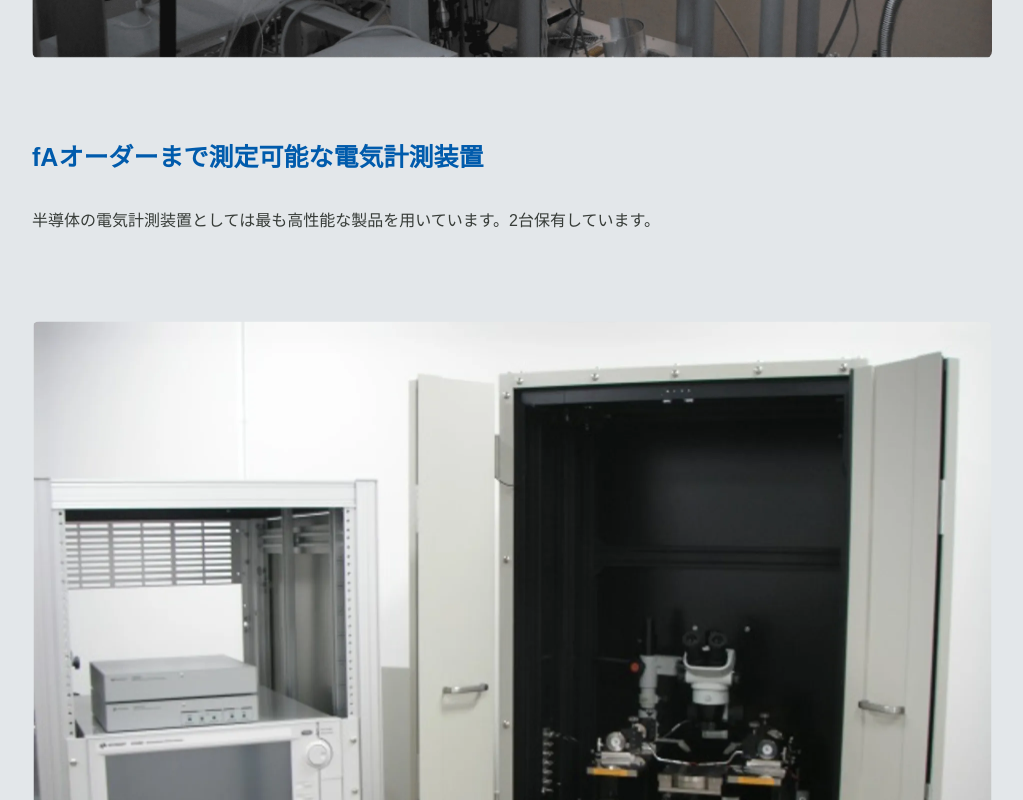
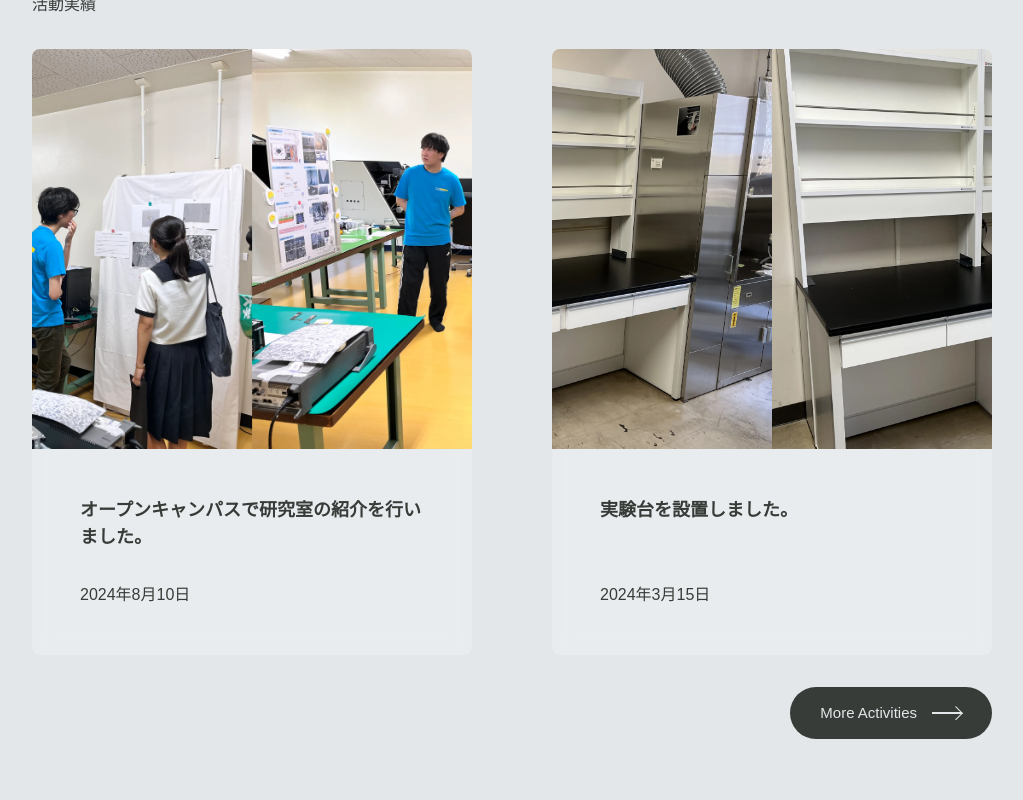
Before and after one commit to svertkatter/ohnolab3, a Nuxt app: page / in a window 1280 px wide. Shown: the part 2520-3320 px from the top of the page, without its empty margins (128-1151 px from the left). Built offline with nearby package versions, Linux system fonts and the light colour scheme; a web font is replaced by a local one.

Commit message:
feat: :art: カードの高さを均等に調整

```diff
--- a/assets/css/style.css
+++ b/assets/css/style.css
@@ -6,6 +6,7 @@
     --section-gap: 5em;
     --page-padding: 10em;
     --radius: 8px;
+    --grid-sm-width:200px;
 }
 
 body {
@@ -184,22 +185,42 @@ img {
     margin-top: var(--section-margin);
     gap: var(--section-gap);
     display: grid;
-    grid-template-columns: repeat(auto-fit, minmax(500px, 1fr));
+    /* grid-template-columns: repeat(auto-fit, minmax(var(--grid-sm-width), 1fr)); */
+    grid-template-columns: repeat(2, 1fr);
 }
 
-/* .equi-area{
-    width: 40%;
+.equi-area{
+    display: flex;
+    flex-direction: column;
+    justify-content: space-between;
+    height: 100%;
+}
+
+/* .equi-content {
+    margin-top: 2em;
+    height: 5em;
 } */
 
-.equi-content {
-    margin-top: 2em;
-    height: 5em;
+.equi-text{
+    flex-grow: 1;
+    margin-bottom: 5em;
+
+    .blue-title{
+        margin-bottom: 1em;
+    }
 }
 
 .equi-img {
-    width: 100%;
-    height: 100%;
-    margin-top: 2em;
+    display: flex;
+    justify-content: center;
+    align-items: center;
+    height: auto;
+
+    img{
+        max-width: 100%;
+        height: auto;
+        object-fit: cover;
+    }
 }
 
 .member-section,
@@ -495,7 +516,7 @@ img {
     --section-gap: 5em;
     margin-top: var(--section-margin);
     display: grid;
-    grid-template-columns: repeat(auto-fit, minmax(500px, 1fr));
+    grid-template-columns: repeat(auto-fit, minmax(var(--grid-sm-width), 1fr));
     gap: var(--section-gap);
 }
 
@@ -767,7 +788,7 @@ img {
 @media (max-width: 700px) {
     :root{
         --page-padding: 2em;
-        --grid-sm-width:200px;
+        /* --grid-sm-width:200px; */
     }
 
     .full-screen {
@@ -915,13 +936,13 @@ img {
         }
     }
 
-    .equi-section{
+    /* .equi-section{
         grid-template-columns: repeat(auto-fit, minmax(var(--grid-sm-width), 1fr));
     }
 
     .act-section{
         grid-template-columns: repeat(auto-fit, minmax(var(--grid-sm-width), 1fr));
-    }
+    } */
 
     .room-section{
         .room-img{
```
